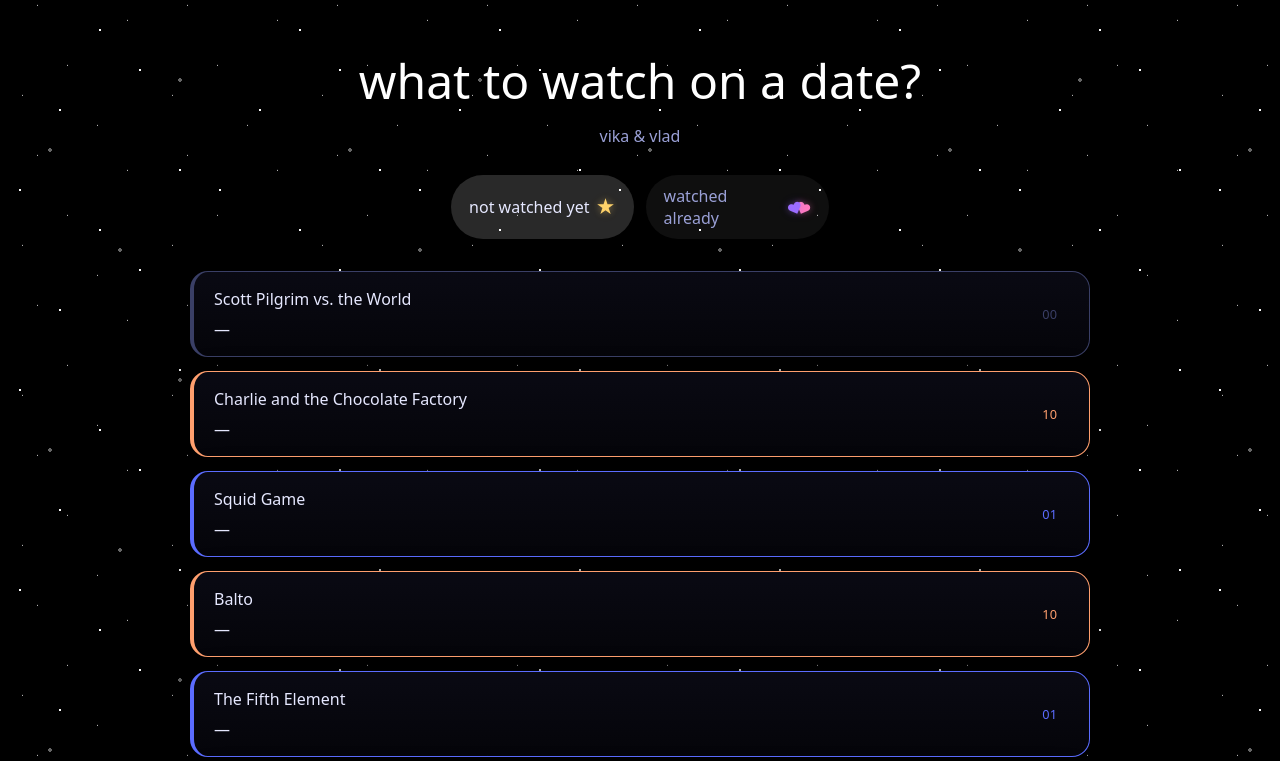
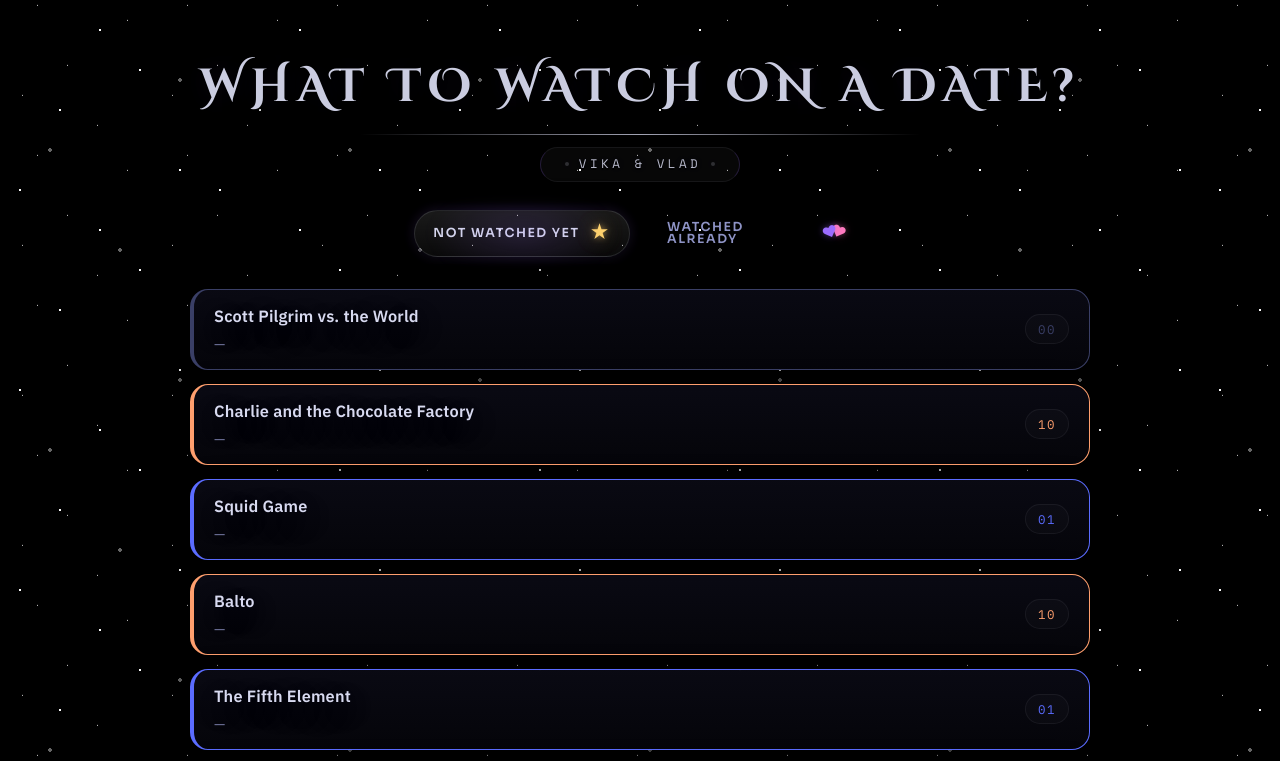
Before and after one commit to vamiss8/w2w, a plain HTML site: page index.html in a window 1280 px wide. Shown: the top 761 px of the page. Drawn offline with nearby package versions, Linux system fonts and the light colour scheme.

Commit message:
added different fonts in title, subtitle, footer, tabs, general text. some text designs

```diff
--- a/index.html
+++ b/index.html
@@ -5,6 +5,12 @@
   <meta name="viewport" content="width=device-width, initial-scale=1.0" />
   <title>W2W</title>
   <link rel="icon" type="image/png" sizes="32x32" href="favicon.png" />
+
+  <!-- CINZEL DECORATIVE + SORA + SPACE MONO + IBM PLEX MONO + IBM PLEX SANS -->
+  <link rel="preconnect" href="https://fonts.googleapis.com" />
+  <link rel="preconnect" href="https://fonts.gstatic.com" crossorigin />
+  <link href="https://fonts.googleapis.com/css2?family=Cinzel+Decorative:wght@400;700;900&family=Sora:wght@300;400;600&family=Space+Mono:wght@400;700&family=IBM+Plex+Mono:wght@400;600&family=IBM+Plex+Sans:wght@400;600&display=swap" rel="stylesheet" />
+
   <link rel="stylesheet" href="style.css" />
 </head>
 <body>
--- a/style.css
+++ b/style.css
@@ -10,6 +10,12 @@
   --c-01: #5b6cff;
   --c-10: #ff9f6e;
   --c-11: #9b6cff;
+
+  --font-title: "Cinzel Decorative", serif;
+  --font-body: "Sora", system-ui, -apple-system, Segoe UI, Roboto, sans-serif;
+  --font-mono: "Space Mono", ui-monospace, SFMono-Regular, Menlo, Monaco, Consolas, "Liberation Mono", "Courier New", monospace;
+  --font-badge: "IBM Plex Mono", ui-monospace, SFMono-Regular, Menlo, Monaco, Consolas, "Liberation Mono", "Courier New", monospace;
+  --font-content: "IBM Plex Sans", system-ui, -apple-system, Segoe UI, Roboto, sans-serif;
 }
 
 /* =========================
@@ -28,9 +34,10 @@
   min-height: 100vh;
   padding: 48px 16px;
   position: relative;
-  font-family: system-ui, -apple-system, Segoe UI, Roboto, sans-serif;
   background-color: #000;
   color: var(--text);
+
+  font-family: var(--font-body);
 }
 
 /* =========================
@@ -110,26 +117,87 @@
   z-index: 1;
 }
 
-h1 {
-  margin-bottom: 4px;
-  font-size: 2.4rem;
+/* =========================
+   TITLE (CINZEL DECORATIVE)
+   ========================= */
+
+.title {
+  font-family: var(--font-title);
+  font-weight: 700;
+  font-size: clamp(2.2rem, 5vw, 2.9rem);
+  letter-spacing: 0.14em;
+  text-transform: uppercase;
   text-align: center;
+
+  margin: 8px 0 12px;
+
+  /* dark, desaturated “space ink” */
+  color: rgba(230, 232, 255, 0.88);
+
+  /* a heavier, gloomier shadow stack */
   text-shadow:
-    0 0 12px rgba(255, 255, 255, 0.08),
-    0 0 40px rgba(120, 120, 255, 0.05);
+    0 2px 0 rgba(0, 0, 0, 0.75),
+    0 10px 28px rgba(0, 0, 0, 0.85),
+    0 0 28px rgba(155, 108, 255, 0.10);
 }
 
-.title {
-  color: rgb(255, 255, 255);
-  margin-bottom: 12px;
-  font-size: 3rem;
-  text-align: center;
+/* subtle divider “horizon line” under the title */
+.title::after {
+  content: "";
+  display: block;
+  height: 1px;
+  width: min(560px, 78%);
+  margin: 16px auto 0;
+
+  background: linear-gradient(
+    90deg,
+    transparent,
+    rgba(230, 232, 255, 0.88),
+    transparent
+  );
+  opacity: 0.8;
 }
 
+/* =========================
+   SUBTITLE
+   ========================= */
+
 .subtitle {
-  margin-bottom: 28px;
-  text-align: center;
-  color: var(--muted);
+  width: fit-content;
+  margin: 0 auto 28px;
+  padding: 6px 14px 8px;
+
+  font-family: var(--font-mono);
+  font-size: 0.78rem;
+  letter-spacing: 0.28em;
+  text-transform: uppercase;
+
+  color: rgba(230, 232, 255, 0.88);
+  opacity: 0.9;
+
+  background: rgba(255, 255, 255, 0.03);
+  border: 1px solid rgba(230, 232, 255, 0.08);
+  border-left-color: rgba(155, 108, 255, 0.22);
+  border-right-color: rgba(155, 108, 255, 0.22);
+  border-radius: 999px;
+
+  text-shadow:
+    0 2px 0 rgba(0, 0, 0, 0.65),
+    0 0 18px rgba(155, 108, 255, 0.12);
+}
+
+.subtitle::before,
+.subtitle::after {
+  content: "";
+  display: inline-block;
+  width: 4px;
+  height: 4px;
+  margin: 0 10px 2px;
+  border-radius: 50%;
+
+  background: rgba(230, 232, 255, 0.22);
+  box-shadow: 0 0 12px rgba(155, 108, 255, 0.18);
+  opacity: 0.9;
 }
 
 /* =========================
@@ -139,22 +207,104 @@
 .tabs {
   display: flex;
   justify-content: center;
-  gap: 12px;
+  gap: 18px;
   margin-bottom: 32px;
+
+  padding: 0;
+  background: transparent;
+  border: 0;
+  border-radius: 0;
+  backdrop-filter: none;
+  box-shadow: none;
 }
 
+/* tab */
 .tab {
-  display: flex;
+  position: relative;
+
+  display: inline-flex;
   align-items: center;
   justify-content: center;
-  gap: 6px;
+  gap: 10px;
 
   padding: 10px 18px;
   border-radius: 999px;
-  background: rgba(255, 255, 255, 0.06);
-  color: var(--muted);
+
+  font-family: var(--font-body);
+  font-weight: 600;
+  letter-spacing: 0.12em;
+  font-size: 0.78rem;
+  text-transform: uppercase;
+  line-height: 1;
+
+  color: rgba(154, 160, 214, 0.92);
+  background: transparent;
+
   cursor: pointer;
-  transition: background .25s, color .25s;
+  user-select: none;
+
+  border: 1px solid transparent;
+  transition:
+    background 0.25s ease,
+    color 0.25s ease,
+    border-color 0.25s ease,
+    transform 0.25s ease,
+    box-shadow 0.25s ease;
+}
+
+.tab:hover {
+  background: rgba(253, 250, 250, 0.05);
+  border-color: rgba(230, 232, 255, 0.08);
+  transform: translateY(-1px);
+  box-shadow:
+    0 10px 30px rgba(0, 0, 0, 0.45),
+    0 0 18px rgba(155, 108, 255, 0.10);
+}
+
+/* active tab styling */
+input#tab-unwatched:checked ~ .tabs label[for="tab-unwatched"],
+input#tab-watched:checked ~ .tabs label[for="tab-watched"] {
+  color: rgba(230, 232, 255, 0.92);
+
+  background: linear-gradient(
+    180deg,
+    rgba(255, 255, 255, 0.10),
+    rgba(255, 255, 255, 0.04)
+  );
+
+  border-color: rgba(230, 232, 255, 0.12);
+
+  box-shadow:
+    0 12px 36px rgba(0, 0, 0, 0.55),
+    0 0 13px rgba(155, 108, 255, 0.16);
+}
+
+/* active “glow core” */
+input#tab-unwatched:checked ~ .tabs label[for="tab-unwatched"]::after,
+input#tab-watched:checked ~ .tabs label[for="tab-watched"]::after {
+  content: "";
+  position: absolute;
+  inset: -6px;
+  border-radius: 999px;
+  pointer-events: none;
+
+  background: radial-gradient(
+    60% 120% at 50% 50%,
+    rgba(155, 108, 255, 0.14),
+    transparent 70%
+  );
+  filter: blur(6px);
+  opacity: 1;
+}
+
+/* keyboard focus (input focused -> highlight matching label) */
+input#tab-unwatched:focus-visible ~ .tabs label[for="tab-unwatched"],
+input#tab-watched:focus-visible ~ .tabs label[for="tab-watched"] {
+  outline: none;
+  border-color: rgba(255, 211, 106, 0.35);
+  box-shadow:
+    0 0 0 3px rgba(255, 211, 106, 0.12),
+    0 12px 36px rgba(0, 0, 0, 0.55);
 }
 
 .tab-icon-star::before {
@@ -172,14 +322,34 @@
   top: -1px;
 }
 
+/* tabs radios (visually hidden, still accessible) */
 input[type="radio"] {
-  display: none;
+  position: absolute;
+  width: 1px;
+  height: 1px;
+  margin: -1px;
+  padding: 0;
+  border: 0;
+
+  opacity: 0;
+  overflow: hidden;
+  clip: rect(0 0 0 0);
+  clip-path: inset(50%);
+  white-space: nowrap;
 }
 
-input#tab-unwatched:checked ~ .tabs label[for="tab-unwatched"],
-input#tab-watched:checked ~ .tabs label[for="tab-watched"] {
-  background: rgba(255, 255, 255, 0.16);
-  color: var(--text);
+input#tab-unwatched:checked ~ .tabs label[for="tab-unwatched"] .tab-icon-star::before {
+  text-shadow:
+    0 0 6px rgba(255, 211, 106, 0.55),
+    0 0 18px rgba(255, 211, 106, 0.35),
+    0 0 34px rgba(255, 211, 106, 0.18);
+}
+
+input#tab-watched:checked ~ .tabs label[for="tab-watched"] .tab-icon-hearts::before,
+input#tab-watched:checked ~ .tabs label[for="tab-watched"] .tab-icon-hearts::after {
+  text-shadow:
+    0 0 8px rgba(155, 108, 255, 0.32),
+    0 0 20px rgba(155, 108, 255, 0.18);
 }
 
 /* =========================
@@ -213,22 +383,46 @@
   gap: 8px;
 }
 
-/* title + date table */
+/* film title */
 .filmTitle {
   display: flex;
   flex-wrap: wrap;
   align-items: baseline;
-  gap: 8px;
+  gap: 10px;
+
+  font-family: var(--font-content);
+  font-weight: 600;
+  font-size: 1.02rem;
+  letter-spacing: 0.01em;
+  line-height: 1.2;
+
+  color: rgba(230, 232, 255, 0.94);
+  text-shadow: 0 10px 30px rgba(0, 0, 0, 0.45);
 }
 
 /* muted date label */
 .watch-date {
-  font-size: 0.75rem;
-  color: var(--muted);
-  opacity: 0.65;
+  font-family: var(--font-badge);
+  font-size: 0.72rem;
+  letter-spacing: 0.14em;
+  text-transform: uppercase;
+
+  color: rgba(154, 160, 214, 0.86);
+  opacity: 0.9;
   white-space: nowrap;
+
+  margin: 0; /* important: don't push layout */
 }
 
+/* meta line under title */
+.meta {
+  font-family: var(--font-content);
+  font-size: 0.9rem;
+  line-height: 1.35;
+
+  color: rgba(154, 160, 214, 0.9);
+  opacity: 0.78;
+}
 
 li {
   display: flex;
@@ -326,10 +520,17 @@
 li[data-status="10"] { border-color: var(--c-10); }
 li[data-status="11"] { border-color: var(--c-11); }
 
+/* status badge text */
 .status {
-  font-size: 0.8rem;
+  font-family: var(--font-badge);
+  letter-spacing: 0.12em;
+  font-size: 0.78rem;
+
   padding: 6px 12px;
   border-radius: 999px;
+
+  background: rgba(255, 255, 255, 0.02);
+  border: 1px solid rgba(230, 232, 255, 0.06);
 }
 
 .s-00 { color: var(--c-00); }
@@ -341,13 +542,18 @@
    FOOTER
    ========================= */
 
+/* footer */
 footer {
   margin: 48px auto 0;
   width: 100%;
   text-align: center;
 
-  color: var(--muted);
-  font-size: 0.8rem;
+  font-family: var(--font-body);
+  letter-spacing: 0.08em;
+  text-transform: none;
+
+  color: rgba(154, 160, 214, 0.85);
+  font-size: 0.72rem;
 
   opacity: 0;
   transform: translateY(12px);
@@ -373,13 +579,11 @@
 .tab-icon-hearts {
   margin: 0;
   flex: 0 0 24px;
-  top: 3px;
 }
 
 .footer-hearts {
   margin: 0 6px;
-  top: 4px;
-  vertical-align: 0px;
+  top: 5px;
 }
 
 .tab-icon-hearts::before,
```
